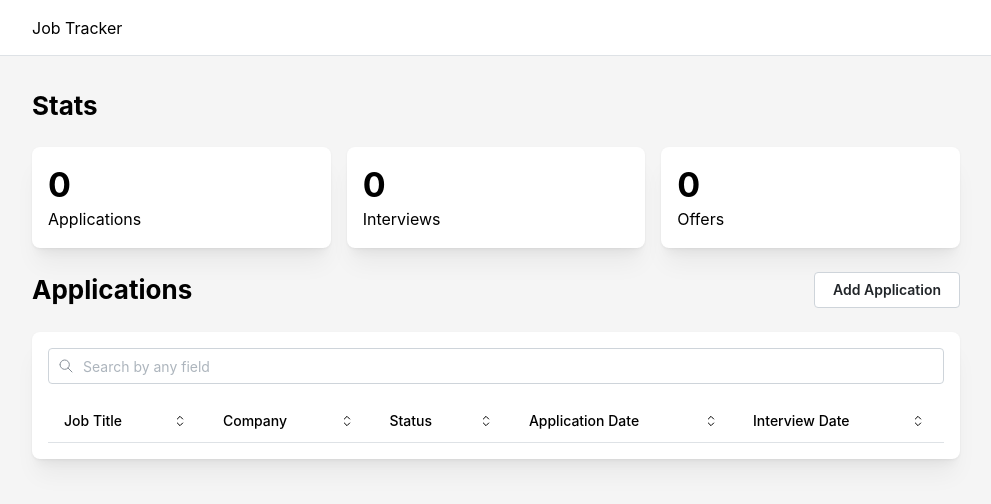
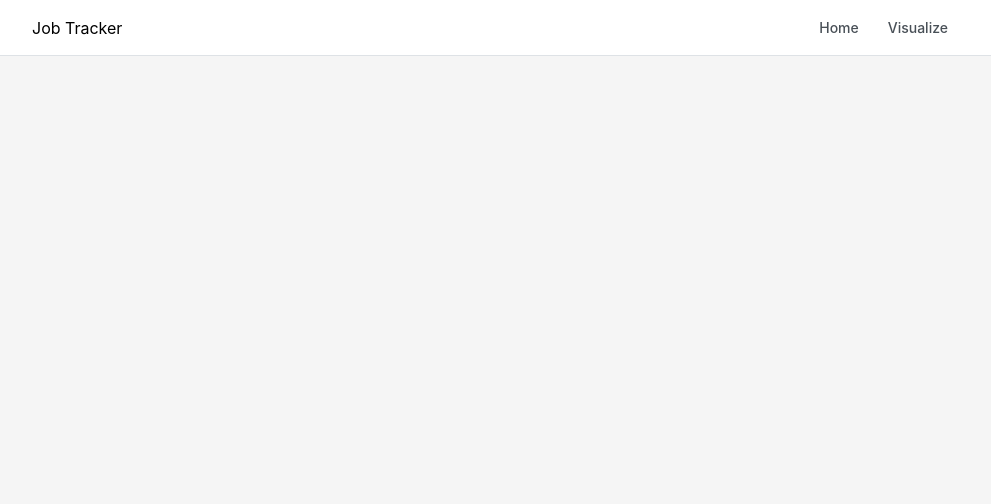
Before and after one commit to azn-abel/job-applications-tracker, a React (Vite) app: page /visualize in a window 1280 px wide. Before the commit this address led to /. Shown: the top 504 px of the page, without its empty margins (144-1135 px from the left). Built offline with nearby package versions, Linux system fonts and the light colour scheme.

Commit message:
sankey chart

```diff
--- a/package.json
+++ b/package.json
@@ -18,6 +18,8 @@
     "@mantine/modals": "^7.17.3",
     "@tabler/icons-react": "^3.31.0",
     "axios": "^1.8.4",
+    "d3": "^7.9.0",
+    "d3-sankey": "^0.12.3",
     "dayjs": "^1.11.13",
     "react": "^19.0.0",
     "react-dom": "^19.0.0",
--- /dev/null
+++ b/src/components/SankeyChart/sankey.jsx
@@ -0,0 +1,114 @@
+import React, { useEffect, useRef } from "react";
+import { sankey, sankeyLinkHorizontal } from "d3-sankey";
+import * as d3 from "d3";
+
+const SankeyChart = ({
+  applications,
+  interviews,
+  offers,
+  noResponse,
+  rejectionsNoInterview,
+  applicationsNoResponse,
+  interviewsNoResponse,
+  interviewsRejected,
+}) => {
+  const ref = useRef();
+
+  useEffect(() => {
+    const width = 600;
+    const height = 300;
+
+    const rawNodes = [
+      { name: "Applications" }, // 0
+      { name: "Interviews" }, // 1
+      { name: "Offers" }, // 2
+      { name: "Rejected" }, // 3
+      { name: "No Response" }, // 4
+    ];
+
+    const rawLinks = [
+      { source: 0, target: 1, value: interviews },
+      { source: 0, target: 3, value: rejectionsNoInterview },
+      {
+        source: 0,
+        target: 4,
+        value: applicationsNoResponse,
+      },
+
+      // Interviews → Offers or Drop
+      { source: 1, target: 2, value: offers },
+      { source: 1, target: 3, value: interviewsRejected },
+      { source: 1, target: 4, value: interviewsNoResponse },
+    ];
+
+    const filteredLinks = rawLinks.filter((link) => link.value > 0);
+
+    const data = {
+      nodes: rawNodes,
+      links: filteredLinks,
+    };
+
+    const svg = d3.select(ref.current).attr("viewBox", [0, 0, width, height]);
+    svg.selectAll("*").remove();
+
+    const { nodes, links } = sankey()
+      .nodeWidth(15)
+      .nodePadding(30)
+      .extent([
+        [1, 20],
+        [width - 1, height - 20],
+      ])(data);
+
+    svg
+      .append("g")
+      .selectAll("rect")
+      .data(nodes)
+      .join("rect")
+      .attr("x", (d) => d?.x0 || 0)
+      .attr("y", (d) => d?.y0 || 0)
+      .attr("height", (d) => (d && d.y1 && d.y0 ? d.y1 - d.y0 : 0))
+      .attr("width", (d) => (d && d.x1 && d.x0 ? d.x1 - d.x0 : 0))
+      .attr("fill", "#4f46e5");
+
+    svg
+      .append("g")
+      .attr("fill", "none")
+      .selectAll("path")
+      .data(links)
+      .join("path")
+      .attr("d", sankeyLinkHorizontal())
+      .attr("stroke", "#a5b4fc")
+      .attr("stroke-width", (d) => Math.max(1, d.width))
+      .attr("opacity", 0.5);
+
+    svg
+      .append("g")
+      .style("font", "12px sans-serif")
+      .selectAll("text")
+      .data(nodes)
+      .join("text")
+      .attr("x", (d) => (d && d.x0 ? d.x0 - 6 : 0))
+      .attr("y", (d) => (d && d.y1 && d.y0 ? (d.y1 + d.y0) / 2 : 0))
+      .attr("dy", "0.35em")
+      .attr("text-anchor", "end")
+      .text((d) => `${d.name} (${d.value || 0})`)
+      .filter((d) => d.x0 < width / 2)
+      .attr("x", (d) => d.x1 + 6)
+      .attr("text-anchor", "start")
+      .text((d) => `${d.name} (${d.value || 0})`);
+  }, [applications, interviews, offers]);
+
+  return (
+    <svg
+      ref={ref}
+      style={{
+        width: "80%",
+        maxWidth: "768px",
+        height: "80%",
+        maxHeight: "512px",
+      }}
+    />
+  );
+};
+
+export default SankeyChart;
--- a/src/components/global/Heading/index.jsx
+++ b/src/components/global/Heading/index.jsx
@@ -1,7 +1,27 @@
-import { Container, Text } from "@mantine/core";
+import { Container, Text, Group } from "@mantine/core";
+import { useState } from "react";
 import classes from "./Heading.module.css";
 
+const links = [
+  { link: "/", label: "Home" },
+  { link: "/visualize", label: "Visualize" },
+];
+
 export default function Heading() {
+  const [active, setActive] = useState(window.location.path);
+  const items = links.map((link) => (
+    <a
+      key={link.label}
+      href={link.link}
+      className={classes.link}
+      data-active={active === link.link || undefined}
+      onClick={(event) => {
+        setActive(link.link);
+      }}
+    >
+      {link.label}
+    </a>
+  ));
   return (
     <header
       className={classes.header}
@@ -9,6 +29,9 @@ export default function Heading() {
     >
       <Container size="md" className={classes.inner}>
         <Text>Job Tracker</Text>
+        <Group gap={5} visibleFrom="xs">
+          {items}
+        </Group>
       </Container>
     </header>
   );
--- a/src/main.jsx
+++ b/src/main.jsx
@@ -7,10 +7,11 @@ import "@mantine/dates/styles.css";
 import "./main.css";
 
 import Home from "./routes/index.jsx";
+import Heading from "./components/global/Heading/index.jsx";
 import Layout from "./Layout.jsx";
 import Error from "./Error.jsx";
 import NotFound from "./404.jsx";
-
+import Visualize from "./routes/visualize.jsx";
 const theme = createTheme({
   /** Put your mantine theme override here */
 });
@@ -18,10 +19,11 @@ const theme = createTheme({
 const router = createBrowserRouter([
   {
     path: "/",
-    Component: Layout,
+    // Component: Layout,
     errorElement: <Error />,
     children: [
       { index: true, Component: Home },
+      { path: "visualize", Component: Visualize },
       { path: "*", Component: NotFound },
     ],
   },
@@ -29,6 +31,7 @@ const router = createBrowserRouter([
 
 createRoot(document.getElementById("root")).render(
   <MantineProvider theme={theme}>
+    <Heading />
     <RouterProvider router={router} />
   </MantineProvider>
 );
--- /dev/null
+++ b/src/routes/visualize.jsx
@@ -0,0 +1,67 @@
+import { useState, useEffect } from "react";
+import { Flex } from "@mantine/core";
+import localStorageAPI from "../api/applications";
+
+import SankeyChart from "../components/SankeyChart/sankey";
+
+export default function Visualize() {
+  const [applications, setApplications] = useState(0);
+  const [interviews, setInterviews] = useState(0);
+  const [offers, setOffers] = useState(0);
+  const [noResponse, setNoResponse] = useState(0);
+
+  const [rejectionsNoInterview, setRejectionsNoInterview] = useState(0);
+  const [applicationsNoResponse, setApplicationsNoResponse] = useState(0);
+  const [interviewsNoResponse, setInterviewsNoResponse] = useState(0);
+  const [interviewsRejected, setInterviewsRejected] = useState(0);
+
+  useEffect(() => {
+    const data = localStorageAPI.fetchApplications();
+
+    const applicationCount = data.length;
+    const interviewCount = data.filter(
+      (item) =>
+        ["Interview", "Offer"].includes(item.status) || item.interviewDate
+    ).length;
+    const offerCount = data.filter((item) => item.status === "Offer").length;
+    const noResponseCount = data.filter((item) =>
+      ["Interview", "New", "Assessment"].includes(item.status)
+    ).length;
+    const rejectionsNoInterviewCount = data.filter(
+      (item) => !item.interviewDate && item.status === "Rejected"
+    ).length;
+    const applicationsNoResponseCount = data.filter((item) =>
+      ["New", "Assessment"].includes(item.status)
+    ).length;
+    const interviewNoResponseCount = data.filter(
+      (item) => item.status === "Interview"
+    ).length;
+    const interviewsRejectedCount = data.filter(
+      (item) => item.status === "Rejected" && item.interviewDate
+    ).length;
+
+    setApplications(applicationCount);
+    setInterviews(interviewCount);
+    setOffers(offerCount);
+    setNoResponse(noResponseCount);
+    setRejectionsNoInterview(rejectionsNoInterviewCount);
+    setApplicationsNoResponse(applicationsNoResponseCount);
+    setInterviewsNoResponse(interviewNoResponseCount);
+    setInterviewsRejected(interviewsRejectedCount);
+  }, []);
+
+  return (
+    <Flex justify="center" align="start">
+      <SankeyChart
+        applications={applications}
+        interviews={interviews}
+        offers={offers}
+        noResponse={noResponse}
+        rejectionsNoInterview={rejectionsNoInterview}
+        applicationsNoResponse={applicationsNoResponse}
+        interviewsNoResponse={interviewsNoResponse}
+        interviewsRejected={interviewsRejected}
+      />
+    </Flex>
+  );
+}
```
Also changed, not shown: 1 other file (tests, documents, lock files or other folders).
